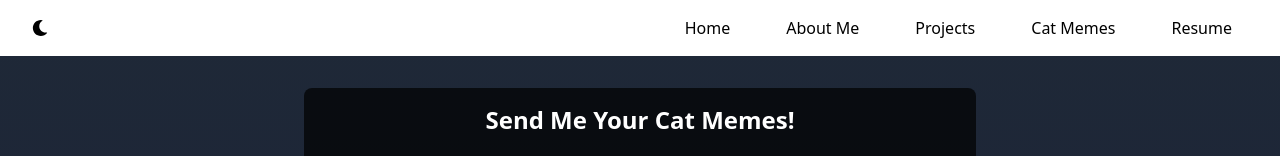
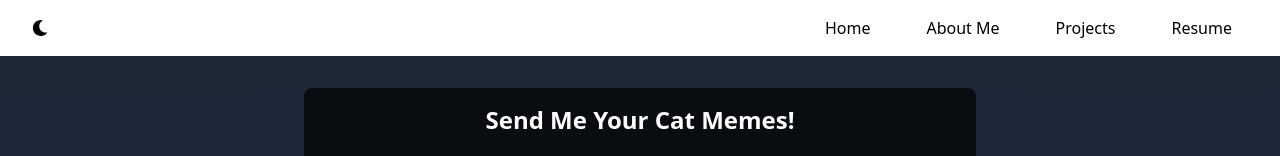
Before and after one commit to jonathankerth/my-portfolio, a Next.js app: page /Cats in a window 1280 px wide. Shown: the top 156 px of the page. Built offline with nearby package versions, Linux system fonts and the light colour scheme.

Commit message:
hide current page

```diff
--- a/src/components/Navbar.js
+++ b/src/components/Navbar.js
@@ -2,6 +2,7 @@ import React, { useState, useEffect, useCallback } from 'react'
 import Link from 'next/link'
 import { FaBars, FaTimes, FaSun, FaMoon } from 'react-icons/fa'
 import { useTheme } from 'next-themes'
+import { useRouter } from 'next/router' // Import useRouter to get the current route
 
 const navLinks = [
   { href: '/', label: 'Home' },
@@ -14,6 +15,7 @@ const navLinks = [
 const Navbar = () => {
   const [isMobileMenuOpen, setIsMobileMenuOpen] = useState(false)
   const { theme, setTheme } = useTheme()
+  const router = useRouter() // Get the current route using useRouter()
 
   const toggleMobileMenu = () => {
     setIsMobileMenuOpen(!isMobileMenuOpen)
@@ -53,7 +55,10 @@ const Navbar = () => {
 
         <div className="hidden md:block">
           <ul className="flex space-x-6">
-            {navLinks.map(({ href, label }) => (
+            {/* Conditionally render the "Home" link based on the current route */}
+            {navLinks.map(({ href, label }) =>
+              // Check if the current route matches the href
+              router.pathname === href ? null : (
                 <li key={href}>
                   <Link
                     href={href}
@@ -66,7 +71,8 @@ const Navbar = () => {
                     {label}
                   </Link>
                 </li>
-            ))}
+              )
+            )}
           </ul>
         </div>
 
@@ -89,7 +95,9 @@ const Navbar = () => {
       {isMobileMenuOpen && (
         <div className="md:hidden absolute top-12 right-0 w-full bg-gray-900/90">
           <ul className="px-8 py-4">
-            {navLinks.map(({ href, label }) => (
+            {navLinks.map(({ href, label }) =>
+              // Check if the current route matches the href
+              router.pathname === href ? null : (
                 <li key={href} className="py-2">
                   <Link
                     href={href}
@@ -102,7 +110,8 @@ const Navbar = () => {
                     {label}
                   </Link>
                 </li>
-            ))}
+              )
+            )}
           </ul>
         </div>
       )}
```
Lines whose indentation alone changed are shown as unchanged.
